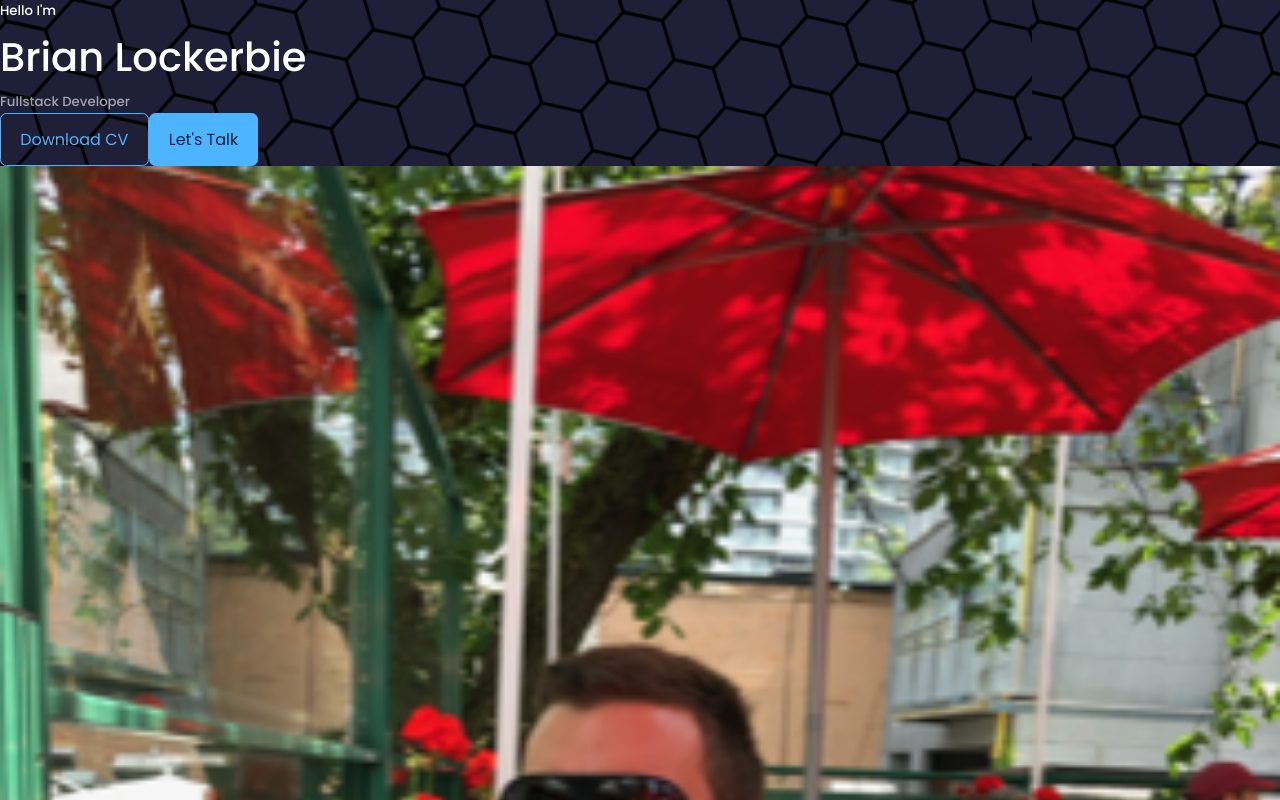
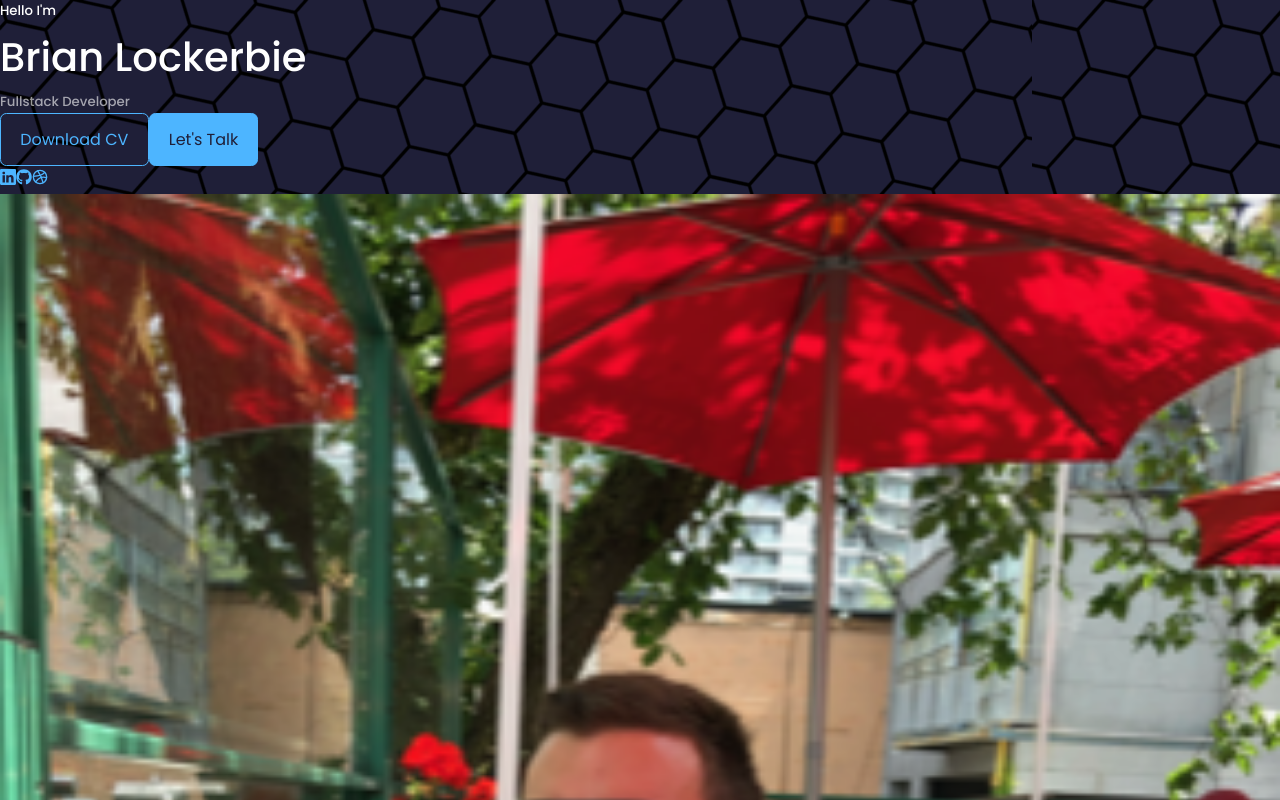
Before and after one commit to brianlockerbie/brianlockerbie.github.io, a React (Create React App) app: page / in a window 1280 px wide. Shown: the top 800 px of the page. Built offline with nearby package versions, Linux system fonts and the light colour scheme.

Commit message:
added react icons

```diff
--- a/package.json
+++ b/package.json
@@ -8,6 +8,7 @@
     "@testing-library/user-event": "^13.5.0",
     "react": "^18.2.0",
     "react-dom": "^18.2.0",
+    "react-icons": "^4.7.1",
     "react-scripts": "5.0.1",
     "web-vitals": "^2.1.4"
   },
--- a/src/components/header/Header.jsx
+++ b/src/components/header/Header.jsx
@@ -2,6 +2,7 @@ import React from 'react'
 import './header.css'
 import CTA from './CTA'
 import ME from '../../assets/brian-pro-pic.png'
+import HeaderSocials from './HeaderSocials'
 
 const Header = () => {
   return (
@@ -11,6 +12,7 @@ const Header = () => {
         <h1>Brian Lockerbie</h1>
         <h5 className="text-light">Fullstack Developer</h5>
         <CTA/>
+        <HeaderSocials />
 
         <div className="me">
           <img src={ME} alt="me" />
--- a/src/components/header/HeaderSocials.jsx
+++ b/src/components/header/HeaderSocials.jsx
@@ -0,0 +1,16 @@
+import React from 'react'
+import {BsLinkedin} from 'react-icons/bs'
+import {FaGithub} from 'react-icons/fa'
+import {FiDribbble} from 'react-icons/fi'
+
+const HeaderSocials = () => {
+  return (
+    <div className='header__socials'>
+        <a href="https://linkedin.com" target="_blank"><BsLinkedin/></a>
+        <a href="https://github.com" target="_blank"><FaGithub/></a>
+        <a href="https://dribble.com" target="_blank"><FiDribbble/></a>
+    </div>
+  )
+}
+
+export default HeaderSocials
```
Also changed, not shown: 1 other file (tests, documents, lock files or other folders).
